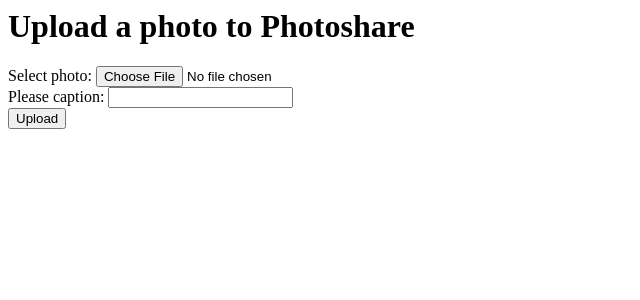
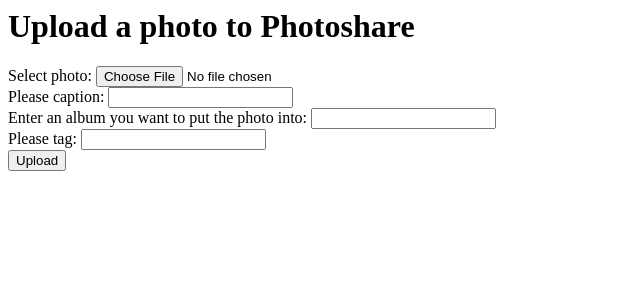
Before and after one commit to tonydao2/PhotoShare, a Flask app: page /upload in a window 1280 px wide. Shown: the top 300 px of the page, without its empty margins (0-640 px from the left). Run offline with Flask 2, Linux system fonts and the light colour scheme; the visitor is signed in with stand-in values (Sample User, id 1); data that the repository does not hold is empty.

Commit message:
added more methods

```diff
--- a/app.py
+++ b/app.py
@@ -166,6 +166,12 @@
 		return False
 	else:
 		return True
+
+def getPhotoId(photo_data):
+	cursor = conn.cursor()
+	cursor.execute("SELECT photo_id FROM Photos WHERE photo_data = '{0}'".format(photo_data))
+	return cursor.fetchone()[0]
+
 #end login code
 
 @app.route('/profile')
@@ -186,11 +192,25 @@
 		uid = getUserIdFromEmail(flask_login.current_user.id)
 		imgfile = request.files['photo']
 		caption = request.form.get('caption')
+		tag = request.form.get('tag')
+		album = request.form.get('album')
 		photo_data =imgfile.read()
 		cursor = conn.cursor()
-		cursor.execute('''INSERT INTO Pictures (imgdata, user_id, caption) VALUES (%s, %s, %s )''', (photo_data, uid, caption))
+
+		#insert photo into database
+		cursor.execute("INSERT INTO Photos(imgdata, user_id, caption) VALUES (%s, %s, %s )", (photo_data, uid, caption))
 		conn.commit()
+
+		cursor.execute("INSERT INTO Tags (name) VALUES ('{0}')".format(tag))
+		conn.commit()
+		#Link tag with photo
+
+		photoid = getPhotoId(photo_data)
+		cursor.execute("INSERT INTO Tagged (tag, photo_id) VALUES ('{0}', '{1}')", (tag, photoid))
+
 		return render_template('hello.html', name=flask_login.current_user.id, message='Photo uploaded!', photos=getUsersPhotos(uid), base64=base64)
+
+
 	#The method is GET so we return a  HTML form to upload the a photo.
 	else:
 		return render_template('upload.html')
@@ -218,9 +238,32 @@
 		cursor.execute("INSERT INTO Friends (UID1, UID2) VALUES ('{0}', '{1}')".format(uid, friend_id))
 		conn.commit()
 
-		return render_template('add_friends.html', message = "Added as friends!")
+		return render_template('hello.html', message = "Added as friends!")
 
 	return render_template('add_friends.html')
+
+@app.route('/list_friends', methods=['GET'])
+@flask_login.login_required
+def ListFriends():
+	uid = getUserIdFromEmail(flask_login.current_user.id)
+	cursor = conn.cursor()
+	cursor.execute("SELECT email, fname, lname FROM Users WHERE user_id IN (SELECT UID2 FROM Friends WHERE UID1 = '{0}')".format(uid))
+	data = cursor.fetchall()
+	return render_template('list_friends.html', message='Here are your friends', friends = data)
+
+@app.route('/create_album', methods=['GET', 'POST'])
+@flask_login.login_required
+def CreateAlbum():
+	if request.method == 'POST':
+		uid = getUserIdFromEmail(flask_login.current_user.id)
+		album_name = request.form.get('album_name')
+		cursor = conn.cursor()
+		cursor.execute("INSERT INTO Albums (user_id, Name) VALUES ('{0}', '{1}')".format(uid, album_name))
+		conn.commit()
+
+		return render_template('create_album.html', message = "Album created!")
+	else:
+		return render_template('create_album.html')
 
 
 
--- a/schema.sql
+++ b/schema.sql
@@ -58,7 +58,7 @@
 );
 
 CREATE TABLE Tags (
-  tag_id INTEGER,
+  tag_id INTEGER AUTOINCREMENT,
   name VARCHAR(100),
   PRIMARY KEY (tag_id)
 );
--- a/templates/hello.html
+++ b/templates/hello.html
@@ -30,5 +30,7 @@
 <li><a href='/logout'>Logout</a></li>
 <li><a href='/'>Home</a></li>
 <li><a href='/add_friends'>Add a friend</a></li>
+<li><a href="/list_friends">See your friends</a></li>
+<li><a href="/create_album">Create an album</a></li>
 
 </ul>
--- a/templates/upload.html
+++ b/templates/upload.html
@@ -11,6 +11,10 @@
                 <input type="file" name="photo" required='true' /><br />
                 <label for="caption">Please caption:</label>
                 <input type="text" name="caption" required='true' /><br />
+                <label for="album">Enter an album you want to put the photo into:</label>
+                <input type="text" name="album" required='true' /><br />
+                <label for="tags">Please tag: </label>
+                <input type="text" name="tags" required='false' /><br />
                 <input type="submit" value="Upload" />
             </form>
     </body>
```
Also changed, not shown: templates/add_friends.html (+8 -2 lines), templates/create_album.html (added, +22 -0 lines), templates/list_friends.html (+30 -0 lines).
